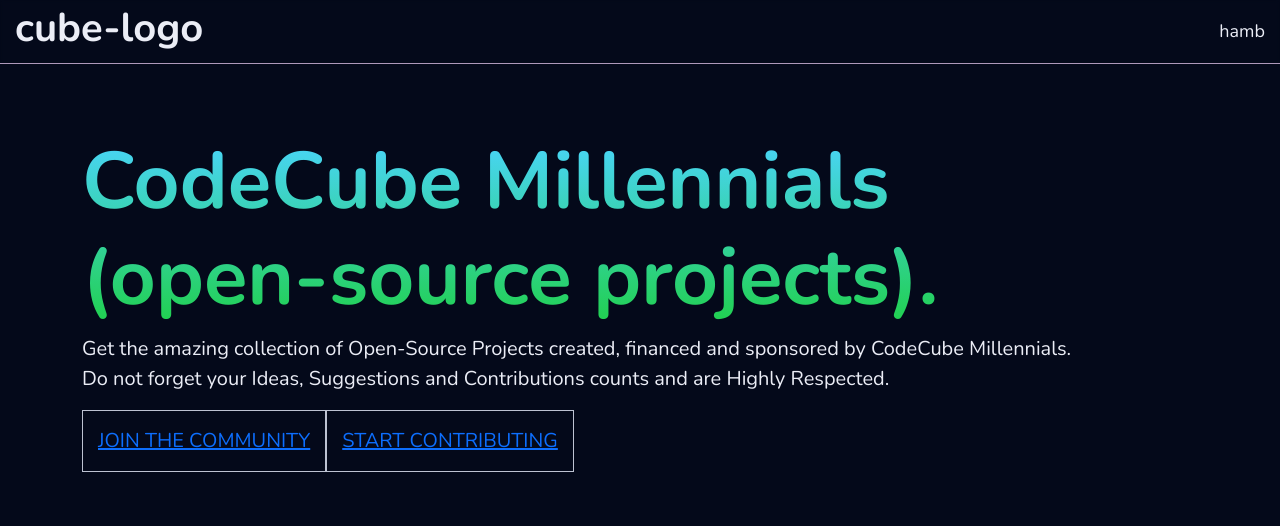
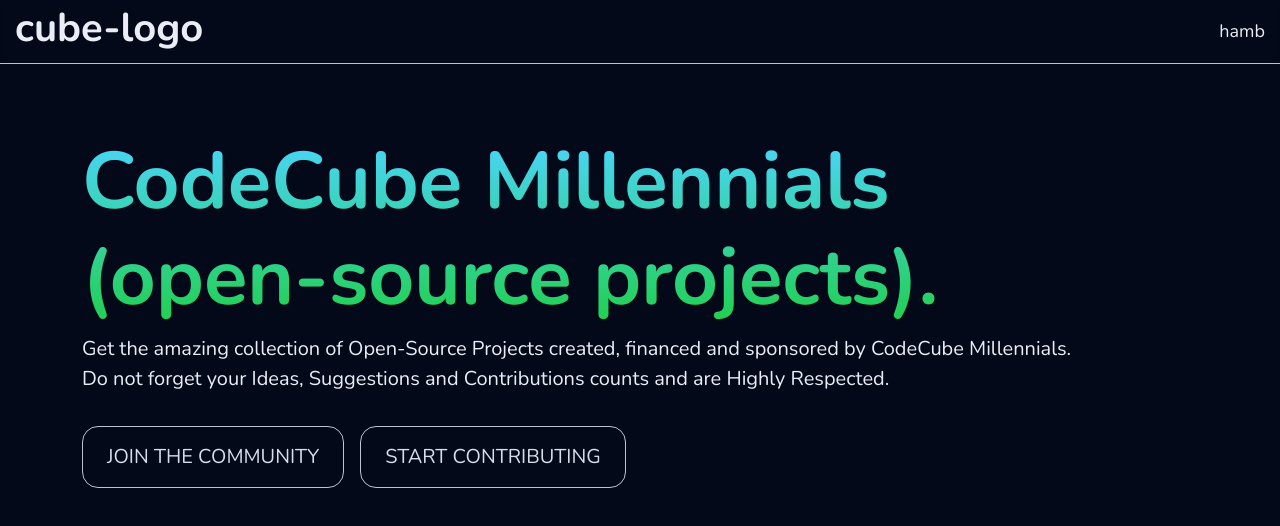
Before and after one commit to CODECUBE-001/codecube-open-source, a plain HTML site: page index.html in a window 1280 px wide. Drawn offline with nearby package versions, Linux system fonts and the light colour scheme.

Commit message:
Small changes to the style

```diff
--- a/src/style.css
+++ b/src/style.css
@@ -28,7 +28,7 @@ h1 {
   height: 4rem;
   width: 100vw;
   padding: 15px;
-  border-bottom: 1px solid #ae99ba;
+  border-bottom: 1px solid #bdc2d2;
   background: transparent;
   -webkit-backdrop-filter: blur(2px);
   backdrop-filter: blur(2px);
@@ -59,11 +59,25 @@ h1 {
 #main .quick-btns {
   display: flex;
   flex-wrap: wrap;
+  padding-top: 1rem;
 }
 
 .quick-btns a {
   padding: 15px;
-  margin-bottom: 1rem;
+  padding-left: 1.5rem;
+  padding-right: 1.5rem;
   font-size: 20px;
   border: 1px solid #bdc2d2;
+  text-decoration: none;
+  border-radius: 1rem;
+  color: #d9dde9;
+  transition: all 0.15s ease-in-out;
 }
+
+.quick-btns a:hover {
+  color: #bdc2d2;
+}
+
+.join {
+  margin-right: 1rem;
+}
```
